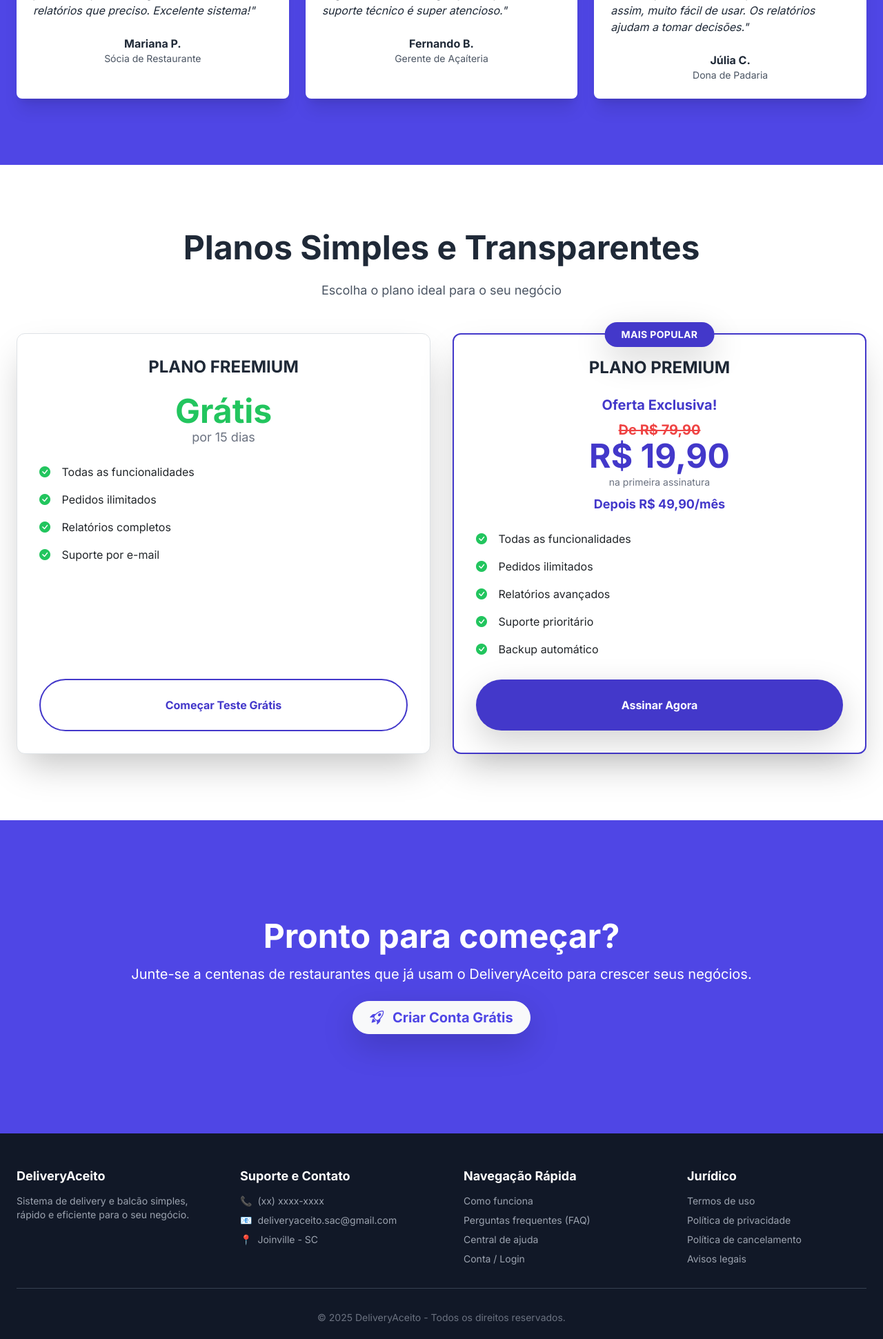
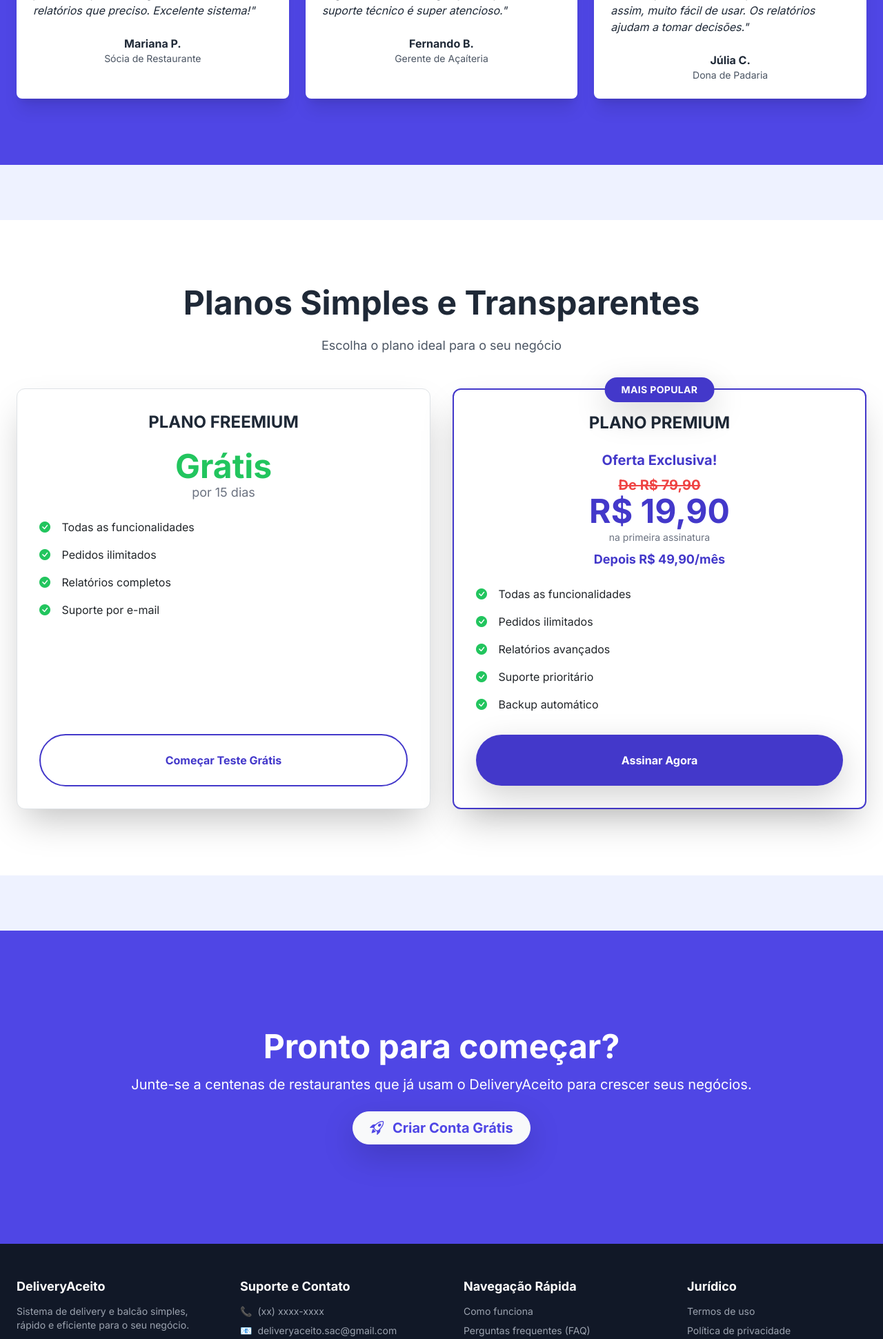
Before and after one commit to CanalCineflix/deliveryaceito, a Flask app: page / in a window 1280 px wide. Shown: the part 3082-5023 px from the top of the page at 69% size. Run offline with Flask 3, Linux system fonts and the light colour scheme; grey boxes labelled with a size stand in for pictures from a placeholder-image service; some libraries are stand-ins or nearby versions.

Commit message:
Update index.html

```diff
--- a/templates/index.html
+++ b/templates/index.html
@@ -275,6 +275,7 @@
 </div>
 
 <!-- Seção Planos -->
+    <section id="planos-section" class="py-20 bg-indigo-50">
 <div class="bg-white py-16 lg:py-24">
     <div class="container mx-auto px-4">
         <div class="text-center mb-12">
@@ -304,6 +305,7 @@
                     </a>
                 </div>
             </div>
+
 
             <!-- Plano Premium -->
             <div class="w-full lg:w-1/2 flex">
@@ -342,7 +344,7 @@
         </div>
     </div>
 </div>
-
+</section>
 <!-- Seção Final - CTA -->
 <div class="bg-primary-dark py-16 lg:py-24">
     <div class="container mx-auto px-4 text-center">
```
